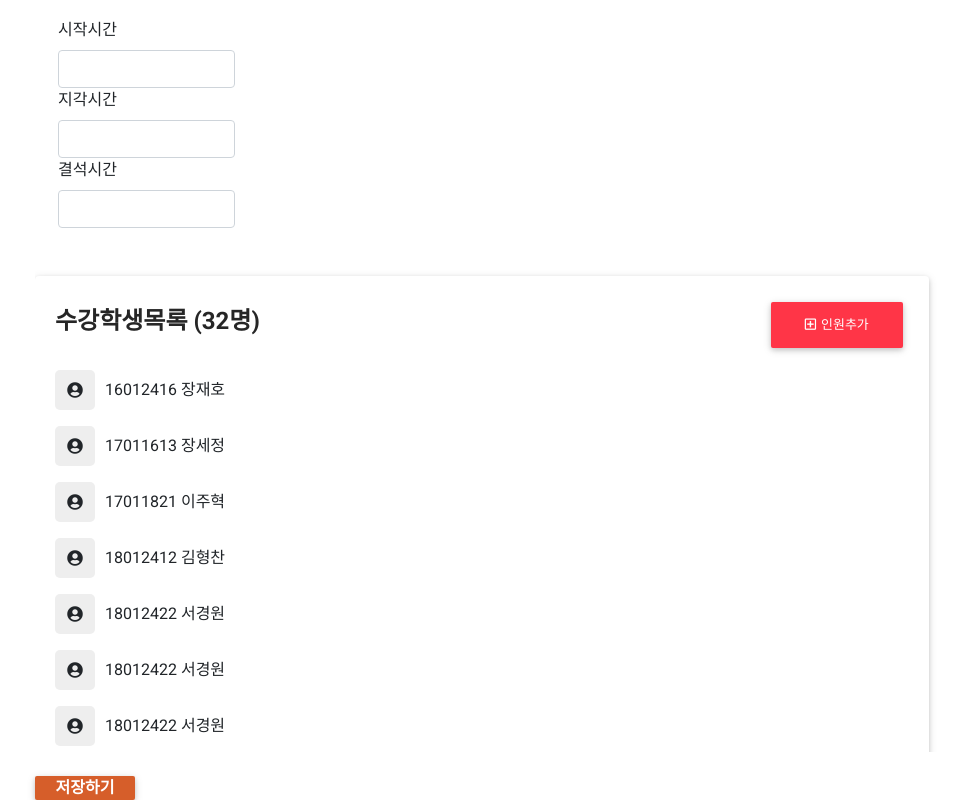
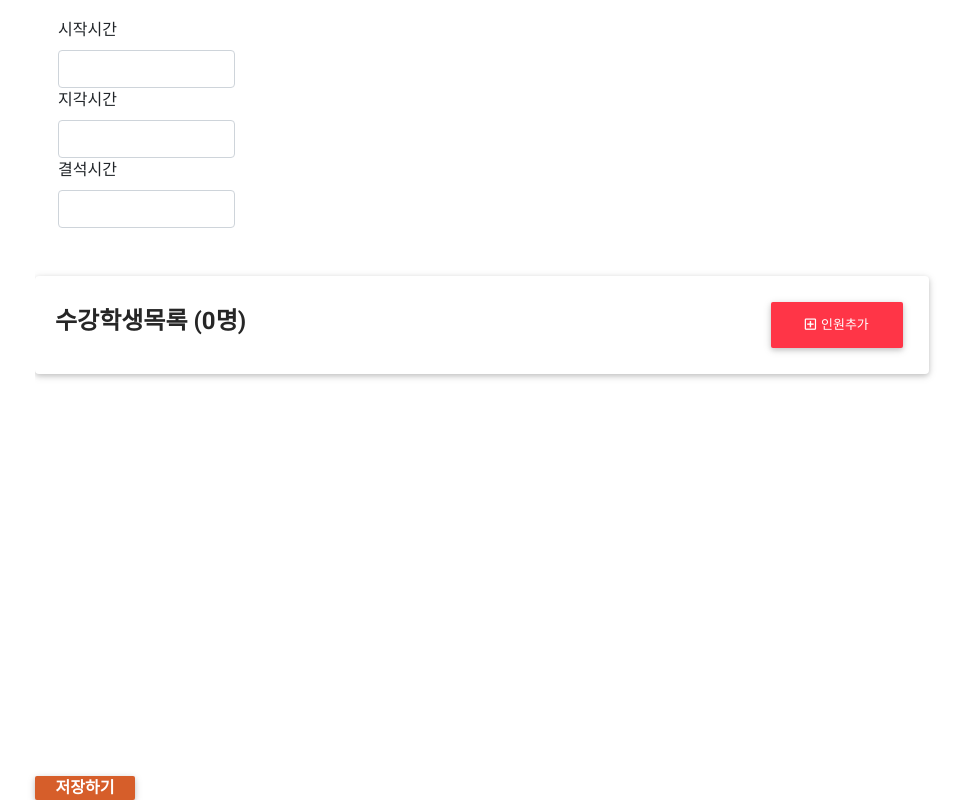
Before and after one commit to 2021-SJU-CAPSTONE/OnTact, a React (Create React App) app in the folder Web/: page /professorpage/addlecture in a window 1280 px wide. Shown: the part 329-1129 px from the top of the page, without its empty margins (65-1028 px from the left). Built offline with nearby package versions, Linux system fonts and the light colour scheme.

Commit message:
Save Lectureinfo in firebase

```diff
--- a/Web/src/components/views/ProfessorPage/addLectureboard/StudentList.tsx
+++ b/Web/src/components/views/ProfessorPage/addLectureboard/StudentList.tsx
@@ -1,13 +1,66 @@
-import React, { useRef } from "react";
+import React, { MutableRefObject, useRef } from "react";
 import { MDBIcon } from "mdbreact";
 import AddStu from "./Addstu";
 import { Button, Form } from "react-bootstrap";
 import Popup from "reactjs-popup";
 import "reactjs-popup/dist/index.css";
+import { render } from "react-dom";
 
-export default function StudentList() {
+type Prop = {
+  setStudentList: (value?: Student) => Student[];
+};
+
+type Student = {
+  key: number;
+  id: string;
+  name: string;
+};
+
+export default function StudentList(prop: Prop) {
   const [addStu, setAddStu] = React.useState(false);
-  const idRef = useRef(null);
+  const idRef = React.useRef<HTMLInputElement>(null);
+  const nameRef = React.useRef<HTMLInputElement>(null);
+
+  const [students, setStudents] = React.useState<Student[]>([]);
+  const [key, setKey] = React.useState(0);
+
+  const handleSubmit = (e) => {
+    e.preventDefault();
+    if (idRef.current && nameRef.current) {
+      const id = idRef.current.value;
+      const name = nameRef.current.value;
+      setKey(key + 1);
+      const student = {
+        key,
+        id,
+        name,
+      };
+      setStudents(prop.setStudentList(student));
+    }
+  };
+
+  const ShowList = () => {
+    const stuList = students.map((student) => (
+      <div key={student.key} className="mt-3">
+        <div className="d-flex justify-content-between align-items-center">
+          <div className="d-flex flex-row align-items-center">
+            {" "}
+            <span className="star">
+              <MDBIcon icon="user-circle" />
+            </span>
+            <div className="d-flex flex-column">
+              {" "}
+              <span>
+                {student.id} {student.name}
+              </span>
+            </div>
+          </div>
+        </div>
+      </div>
+    ));
+
+    return <div>{stuList}</div>;
+  };
 
   return (
     // <div>
@@ -36,7 +89,7 @@ export default function StudentList() {
             <div className="card">
               <div className="d-flex justify-content-between align-items-center">
                 {" "}
-                <h4 className="font-weight-bold"> 수강학생목록 (32명)</h4>
+                <h4 className="font-weight-bold"> 수강학생목록 ({key}명)</h4>
                 <div>
                   <Button
                     className="btn-danger"
@@ -56,7 +109,7 @@ export default function StudentList() {
                     contentStyle={{ borderRadius: "1rem", minWidth: "690px" }}
                   >
                     <div className="modal-setting">
-                      <Form>
+                      <Form onSubmit={handleSubmit}>
                         <Form.Group id="id">
                           <Form.Label
                             style={{
@@ -67,6 +120,16 @@ export default function StudentList() {
                           </Form.Label>
                           <Form.Control type="text" ref={idRef} required />
                         </Form.Group>
+                        <Form.Group id="name">
+                          <Form.Label
+                            style={{
+                              fontWeight: "bold",
+                            }}
+                          >
+                            학생의 이름을 입력해주세요
+                          </Form.Label>
+                          <Form.Control type="text" ref={nameRef} required />
+                        </Form.Group>
                         <Button className="w-100" type="submit">
                           등록하기
                         </Button>
@@ -75,104 +138,8 @@ export default function StudentList() {
                   </Popup>
                 </div>
               </div>
-
-              <div className="mt-3">
-                <div className="d-flex justify-content-between align-items-center">
-                  <div className="d-flex flex-row align-items-center">
-                    {" "}
-                    <span className="star">
-                      <MDBIcon icon="user-circle" />
-                    </span>
-                    <div className="d-flex flex-column">
-                      {" "}
-                      <span>16012416 장재호 </span>
-                    </div>
-                  </div>
-                </div>
-              </div>
-              <div className="mt-3">
-                <div className="d-flex justify-content-between align-items-center">
-                  <div className="d-flex flex-row align-items-center">
-                    {" "}
-                    <span className="star">
-                      <MDBIcon icon="user-circle" />
-                    </span>
-                    <div className="d-flex flex-column">
-                      {" "}
-                      <span>17011613 장세정</span>
-                    </div>
-                  </div>
-                </div>
-              </div>
-              <div className="mt-3">
-                <div className="d-flex justify-content-between align-items-center">
-                  <div className="d-flex flex-row align-items-center">
-                    {" "}
-                    <span className="star">
-                      <MDBIcon icon="user-circle" />
-                    </span>
-                    <div className="d-flex flex-column">
-                      {" "}
-                      <span>17011821 이주혁</span>
-                    </div>
-                  </div>{" "}
-                </div>
-              </div>
-              <div className="mt-3">
-                <div className="d-flex justify-content-between align-items-center">
-                  <div className="d-flex flex-row align-items-center">
-                    {" "}
-                    <span className="star">
-                      <MDBIcon icon="user-circle" />
-                    </span>
-                    <div className="d-flex flex-column">
-                      {" "}
-                      <span>18012412 김형찬</span>
-                    </div>
-                  </div>{" "}
-                </div>
-              </div>
-              <div className="mt-3">
-                <div className="d-flex justify-content-between align-items-center">
-                  <div className="d-flex flex-row align-items-center">
-                    {" "}
-                    <span className="star">
-                      <MDBIcon icon="user-circle" />
-                    </span>
-                    <div className="d-flex flex-column">
-                      {" "}
-                      <span>18012422 서경원</span>
-                    </div>
-                  </div>{" "}
-                </div>
-              </div>
-              <div className="mt-3">
-                <div className="d-flex justify-content-between align-items-center">
-                  <div className="d-flex flex-row align-items-center">
-                    {" "}
-                    <span className="star">
-                      <MDBIcon icon="user-circle" />
-                    </span>
-                    <div className="d-flex flex-column">
-                      {" "}
-                      <span>18012422 서경원</span>
-                    </div>
-                  </div>{" "}
-                </div>
-                <div className="mt-3">
-                  <div className="d-flex justify-content-between align-items-center">
-                    <div className="d-flex flex-row align-items-center">
-                      {" "}
-                      <span className="star">
-                        <MDBIcon icon="user-circle" />
-                      </span>
-                      <div className="d-flex flex-column">
-                        {" "}
-                        <span>18012422 서경원</span>
-                      </div>
-                    </div>{" "}
-                  </div>
-                </div>
+              <div>
+                <ShowList />
               </div>
             </div>
           </div>
--- a/Web/src/components/views/ProfessorPage/addlecture.tsx
+++ b/Web/src/components/views/ProfessorPage/addlecture.tsx
@@ -1,4 +1,4 @@
-import React, { Component, HtmlHTMLAttributes, useRef } from "react";
+import React, { Component, HtmlHTMLAttributes, useRef, useState } from "react";
 import StudentList from "./addLectureboard/StudentList";
 import { makeStyles } from "@material-ui/core/styles";
 import TextField from "@material-ui/core/TextField";
@@ -6,6 +6,8 @@ import { Link } from "react-router-dom";
 import { Row, Col, Form, Button, Card, Alert } from "react-bootstrap";
 import { store } from "../../firebase";
 import firebase from "firebase";
+import LectureStore from "./addLectureboard/LectureStore";
+import { ThemeConsumer } from "react-bootstrap/esm/ThemeProvider";
 
 const useStyles = makeStyles((theme) => ({
   root: {
@@ -22,14 +24,102 @@ type LectureType = {
   absentTime: string;
   tardyTime: string;
 };
+type Student = {
+  key: number;
+  id: string;
+  name: string;
+};
 
 const Addlecture = () => {
+  const lectureNameRef = useRef<HTMLInputElement>(null);
   const startTimeRef = useRef<HTMLInputElement>(null);
-  const NameRef = useRef();
+  const tardyTimeRef = useRef<HTMLInputElement>(null);
   const absentTimeRef = useRef<HTMLInputElement>(null);
-  const tardyTimeRef = useRef<HTMLInputElement>(null);
   const classes = useStyles();
+  const [day, setDay] = React.useState("0");
+  const [isSave, setIsSave] = React.useState(false);
+  const [studentList, setStudentList] = useState<Student[]>([]);
 
+  const monday = () => {
+    setDay("1");
+  };
+  const tuesday = () => {
+    setDay("2");
+  };
+  const wednesday = () => {
+    setDay("3");
+  };
+  const thursday = () => {
+    setDay("4");
+  };
+  const friday = () => {
+    setDay("5");
+  };
+
+  const useSave = async () => {
+    let n, s, t, a;
+
+    if (
+      lectureNameRef.current &&
+      startTimeRef.current &&
+      absentTimeRef.current &&
+      tardyTimeRef.current
+    ) {
+      lectureNameRef.current.focus();
+      startTimeRef.current.focus();
+      absentTimeRef.current.focus();
+      tardyTimeRef.current.focus();
+
+      n = lectureNameRef.current.value;
+      s = startTimeRef.current.value;
+      t = tardyTimeRef.current.value;
+      a = absentTimeRef.current.value;
+
+      const lectureRef = await store.collection(`Lecture`).doc(n);
+      lectureRef.set(
+        {
+          Name: n,
+          DayofWeek: day,
+          StartTime: s,
+          TardyTime: t,
+          AbsentTime: a,
+          cnt: "0",
+        },
+        { merge: true }
+      );
+    }
+
+    const studentCol = await store.collection(`User`);
+    const snapshot = await studentCol.get();
+    snapshot.forEach(async (doc) => {
+      const stuRef = await studentCol.doc(doc.id);
+      const stuDoc = await stuRef.get();
+      const stuData = stuDoc.data();
+      const lecList: Array<string> = stuDoc.data()?.lectureList;
+
+      if (stuData) {
+        studentList.forEach((data) => {
+          if (stuData.id === data.id) {
+            stuRef.set(
+              {
+                lectureList: [...lecList, n],
+              },
+              { merge: true }
+            );
+          }
+        });
+      }
+    });
+  };
+
+  const setList = (value?: Student) => {
+    if (value !== undefined) {
+      const newSL = studentList.concat(value);
+      setStudentList(newSL);
+      return newSL;
+    }
+    return studentList;
+  };
   return (
     <div style={{ width: "80%", paddingLeft: "100px" }}>
       <Form className={classes.root} noValidate autoComplete="off">
@@ -48,7 +138,11 @@ const Addlecture = () => {
           </span>
         </div>
         <div className="col-md-6">
-          <TextField id="강의명 입력" label="강의명 입력" />
+          <TextField
+            id="강의명 입력"
+            label="강의명 입력"
+            inputRef={lectureNameRef}
+          />
         </div>
         <div className="col-md-6">
           <span
@@ -85,6 +179,7 @@ const Addlecture = () => {
                   label="월요일"
                   name="formHorizontalRadios"
                   id="formHorizontalRadios1"
+                  onClick={monday}
                 />
                 <Form.Check
                   type="radio"
@@ -92,6 +187,7 @@ const Addlecture = () => {
                   name="formHorizontalRadios"
                   id="formHorizontalRadios2"
                   style={{ paddingLeft: 30 }}
+                  onClick={tuesday}
                 />
                 <Form.Check
                   type="radio"
@@ -99,12 +195,14 @@ const Addlecture = () => {
                   name="formHorizontalRadios"
                   id="formHorizontalRadios3"
                   style={{ paddingLeft: 30 }}
+                  onClick={wednesday}
                 />
                 <Form.Check
                   type="radio"
                   label="목요일"
                   name="formHorizontalRadios"
                   id="formHorizontalRadios3"
+                  onClick={thursday}
                 />
                 <Form.Check
                   type="radio"
@@ -112,6 +210,7 @@ const Addlecture = () => {
                   name="formHorizontalRadios"
                   id="formHorizontalRadios3"
                   style={{ paddingLeft: 30 }}
+                  onClick={friday}
                 />
               </Form.Group>
               <Form.Group>
@@ -126,8 +225,8 @@ const Addlecture = () => {
           </div>
         </div>
       </Form>
-      <StudentList />
-      <Link to="/professorpage">
+      <StudentList setStudentList={setList} />
+      <Link onClick={useSave} to="/professorpage">
         <span
           className="badge  mt-4"
           style={{
```
Also changed, not shown: Web/src/components/views/LiveLecture/Record/Recording.js (+51 -0 lines), 1 other file (tests, documents, lock files or other folders).
